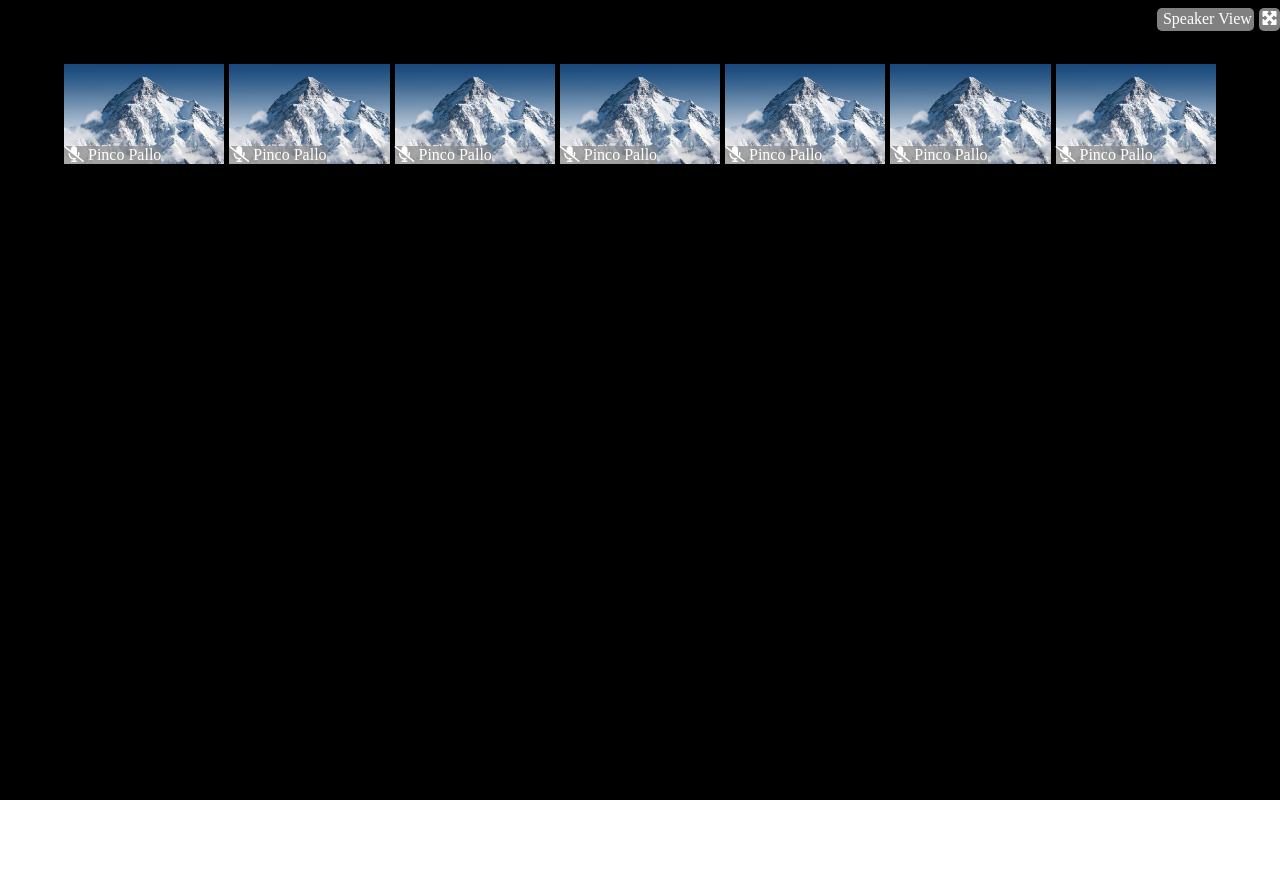
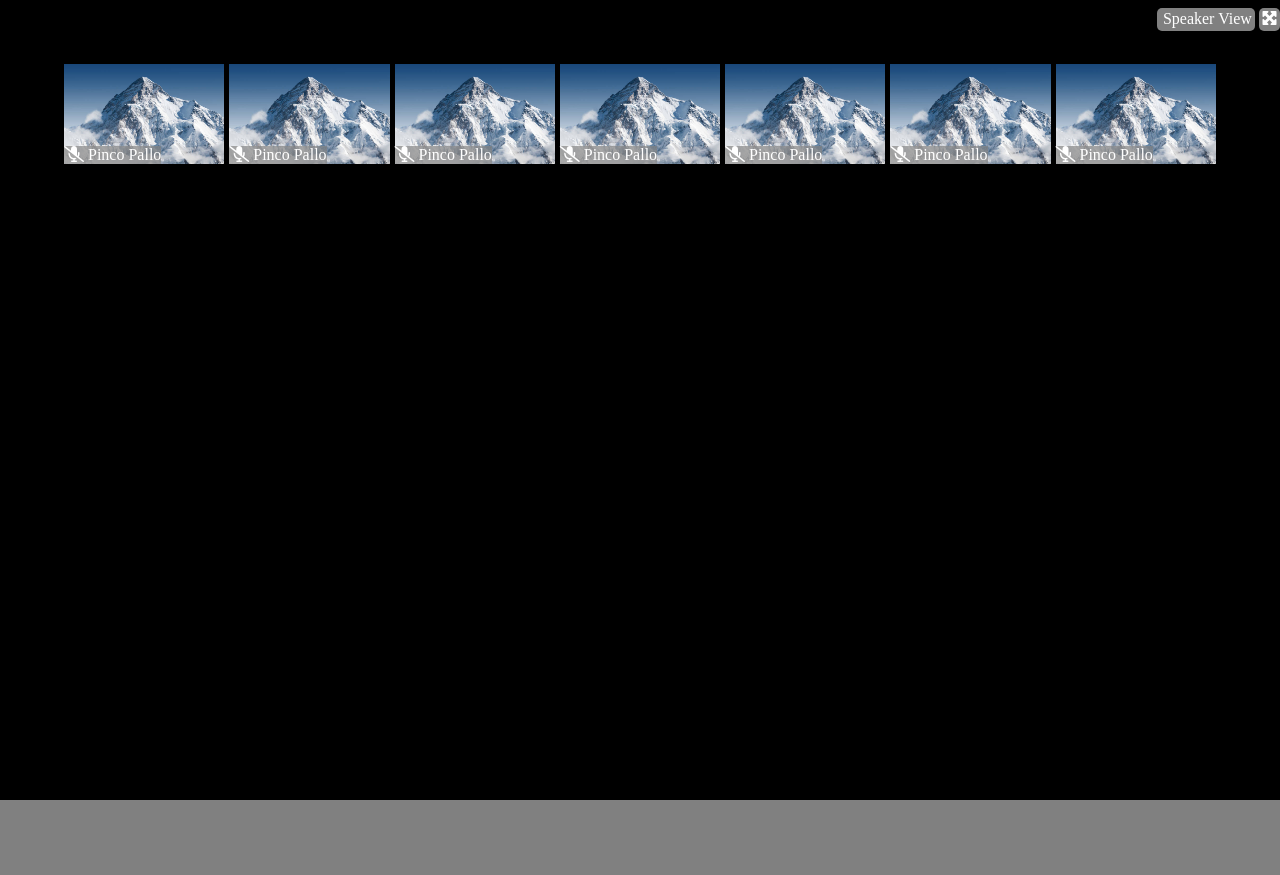
Before and after one commit to manuelcamaioni/html-css-zoom, a plain HTML site: page index.html in a window 1280 px wide. Before the commit the page ends 800 px from the top, so only its background shows below. Drawn offline with Linux system fonts and the light colour scheme.

Commit message:
added macro containers to footer

```diff
--- a/index.html
+++ b/index.html
@@ -66,8 +66,19 @@
             </div>
         </div>
     </main>
-    <footer>
+    <footer class="flex">
 
+        <div class="camera-audio-container">
+
+        </div>
+
+        <div class="tools-container">
+
+        </div>
+
+        <div class="end-meeting-container">
+
+        </div>
     </footer>
 
 
--- a/style.css
+++ b/style.css
@@ -5,7 +5,7 @@
 }
 
 main{
-    padding: 5% 5%;
+    padding: 5% 5% 7% 5%;
     height: 100vh;
     background-color: black;
     overflow: hidden;
@@ -13,6 +13,14 @@ main{
 
 .flex{
     display: flex;
+}
+
+header{
+    position: fixed;
+    width: 100%;
+    height: 50px;
+    background-color: black;
+    z-index: 1;
 }
 
 
@@ -65,3 +73,27 @@ header li{
     color: white;
     background-color: rgba(135, 135, 135, 0.7);
 }
+
+footer{
+    background-color: grey;
+    height: 75px;
+    width: 100%;
+    color: white;
+
+    justify-content: space-between;
+}
+
+.camera-audio-container{
+    height: 100%;
+    width: 10%;
+}
+
+.tools-container{
+    height: 100%;
+    width: 40%;
+}
+
+.end-meeting-container{
+    height: 100%;
+    width: 10%;
+}
```
